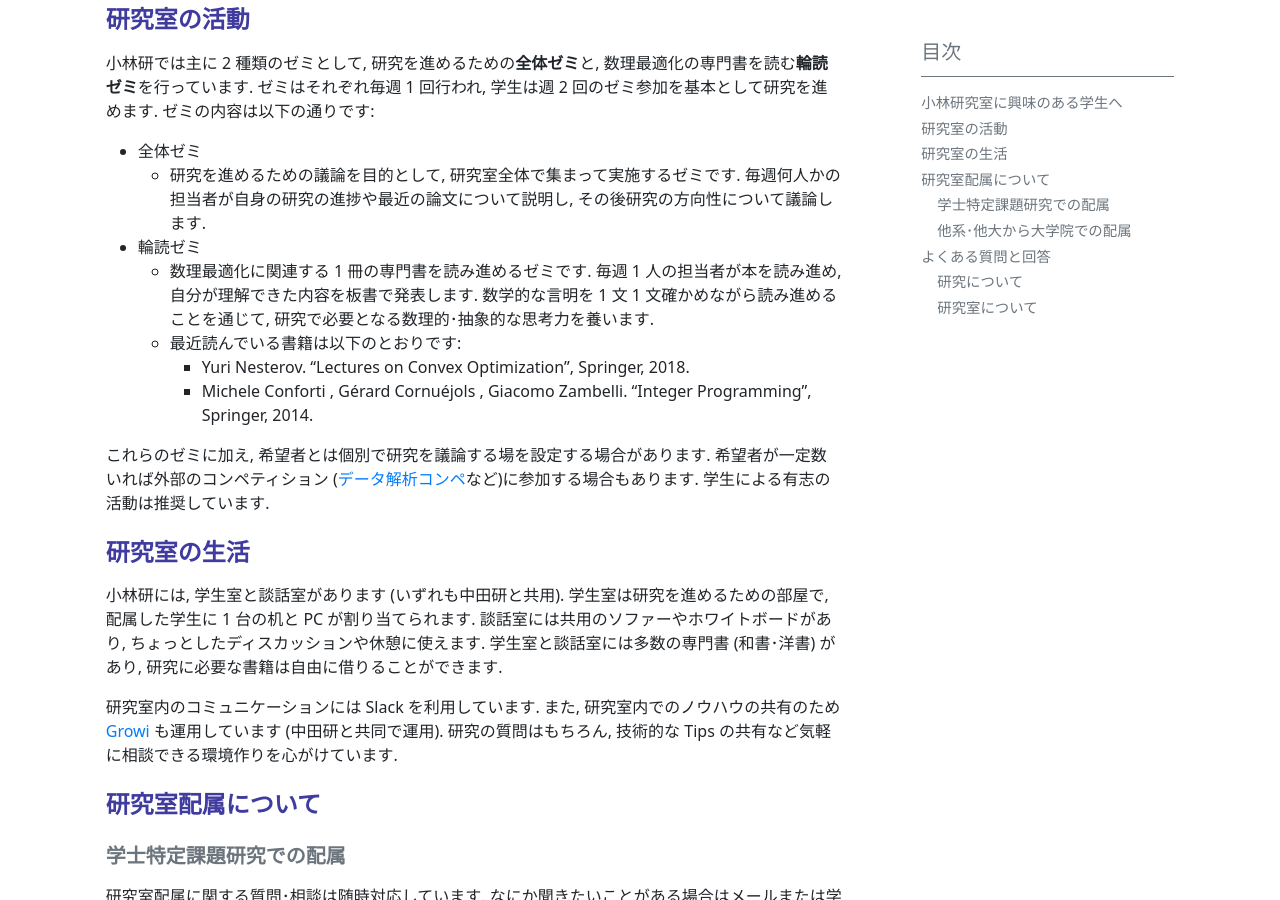
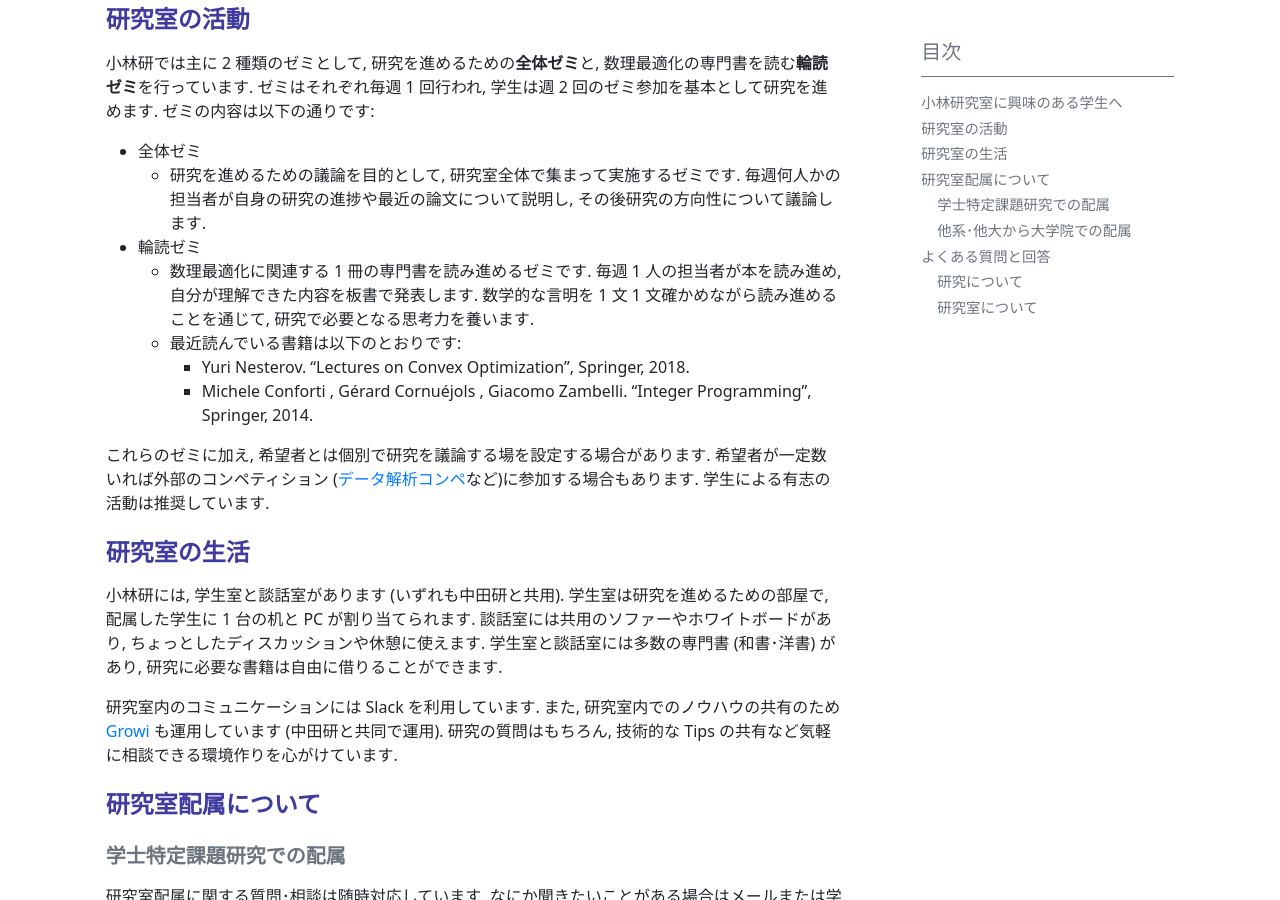
Before and after one commit to isct-koba-lab/isct-koba-lab.github.io, a Jekyll site: the page built from pages/for-students.md, in a window 1280 px wide and 900 px high, scrolled down 394 px. Built offline with Jekyll 4.4.1, drawn with Linux system fonts in a browser that asks for light colours.

Commit message:
for students

```diff
--- a/pages/for-students.md
+++ b/pages/for-students.md
@@ -22,7 +22,7 @@ toc: true
 - 全体ゼミ
   - 研究を進めるための議論を目的として, 研究室全体で集まって実施するゼミです. 毎週何人かの担当者が自身の研究の進捗や最近の論文について説明し, その後研究の方向性について議論します.
 - 輪読ゼミ
-  - 数理最適化に関連する 1 冊の専門書を読み進めるゼミです.  毎週 1 人の担当者が本を読み進め, 自分が理解できた内容を板書で発表します. 数学的な言明を 1 文 1 文確かめながら読み進めることを通じて, 研究で必要となる数理的･抽象的な思考力を養います.
+  - 数理最適化に関連する 1 冊の専門書を読み進めるゼミです.  毎週 1 人の担当者が本を読み進め, 自分が理解できた内容を板書で発表します. 数学的な言明を 1 文 1 文確かめながら読み進めることを通じて, 研究で必要となる思考力を養います.
   - 最近読んでいる書籍は以下のとおりです:
     - Yuri Nesterov. "Lectures on Convex Optimization", Springer, 2018.
     - Michele Conforti , Gérard Cornuéjols , Giacomo Zambelli. "Integer Programming", Springer, 2014.
```
